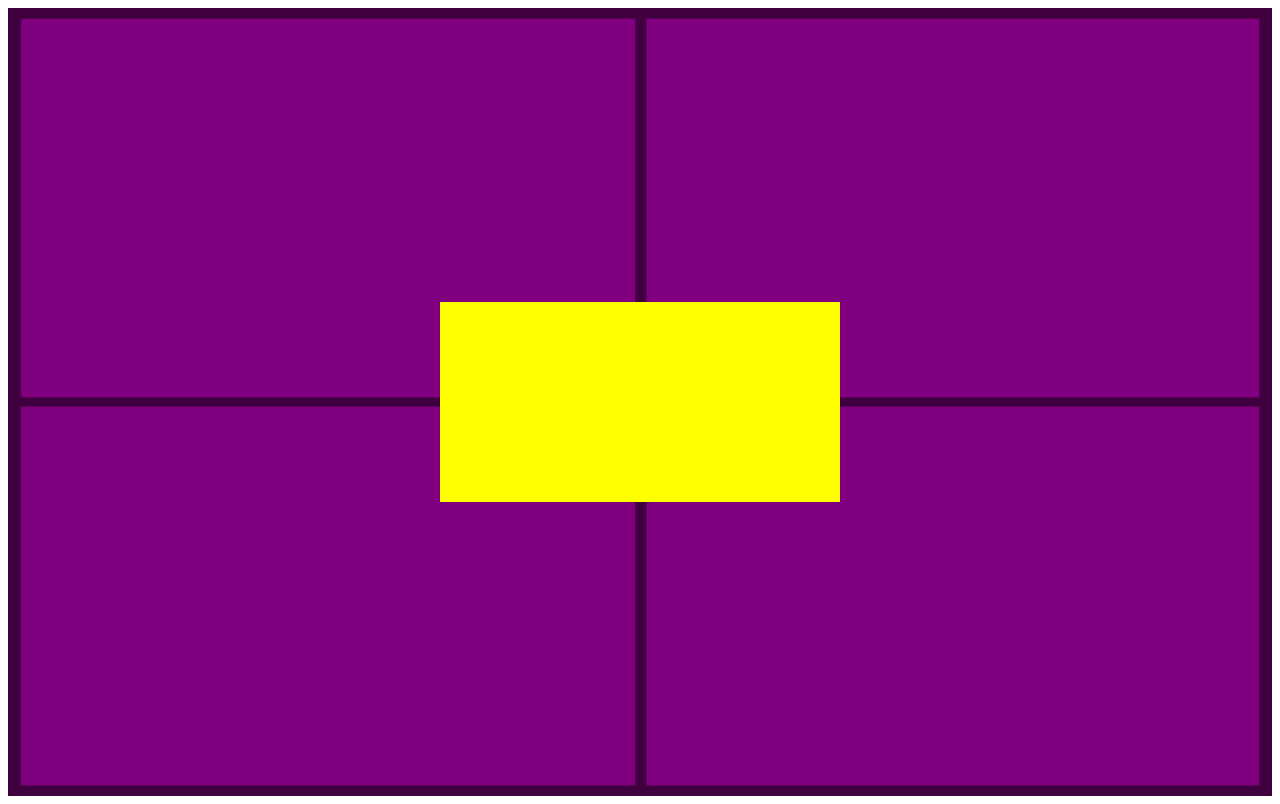
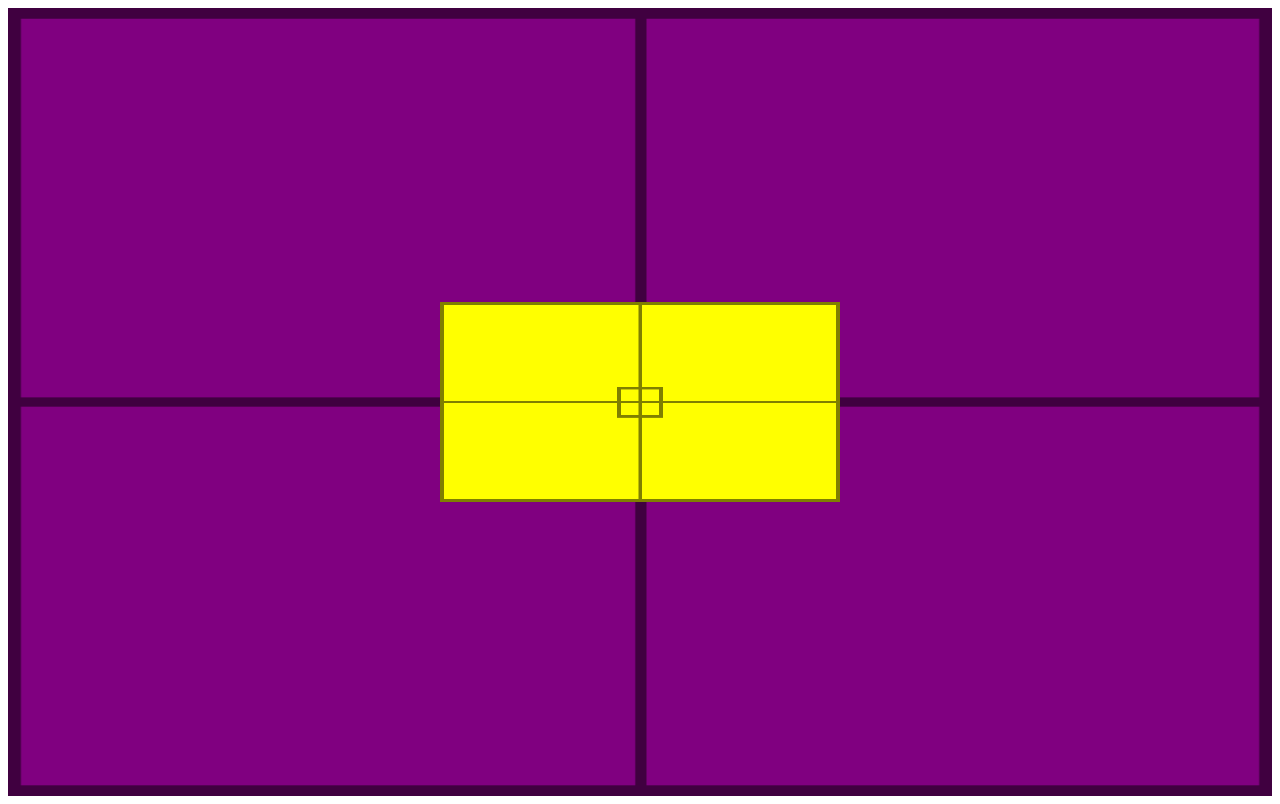
Before and after one commit to matheus-almc/html.css, a plain HTML site: page Exercicios/ex022/fundo007.html in a window 1280 px wide. Drawn offline with Linux system fonts and the light colour scheme.

Commit message:
fundo007

```diff
--- a/Exercicios/ex022/fundo007.html
+++ b/Exercicios/ex022/fundo007.html
@@ -16,6 +16,8 @@
 
         }
         #conteudo{
+            background-image:url(imagens/target001.png);
+            background-size:100% 100%;
             position: absolute;
             height: 200px;
             width: 400px;
@@ -24,7 +26,7 @@
             left: 50%;
             top: 50%;
 
-            transform: translate(-50%,-50%);
+            transform:translate(-50%, -50%) ;
         }
     </style>
 </head>
```
